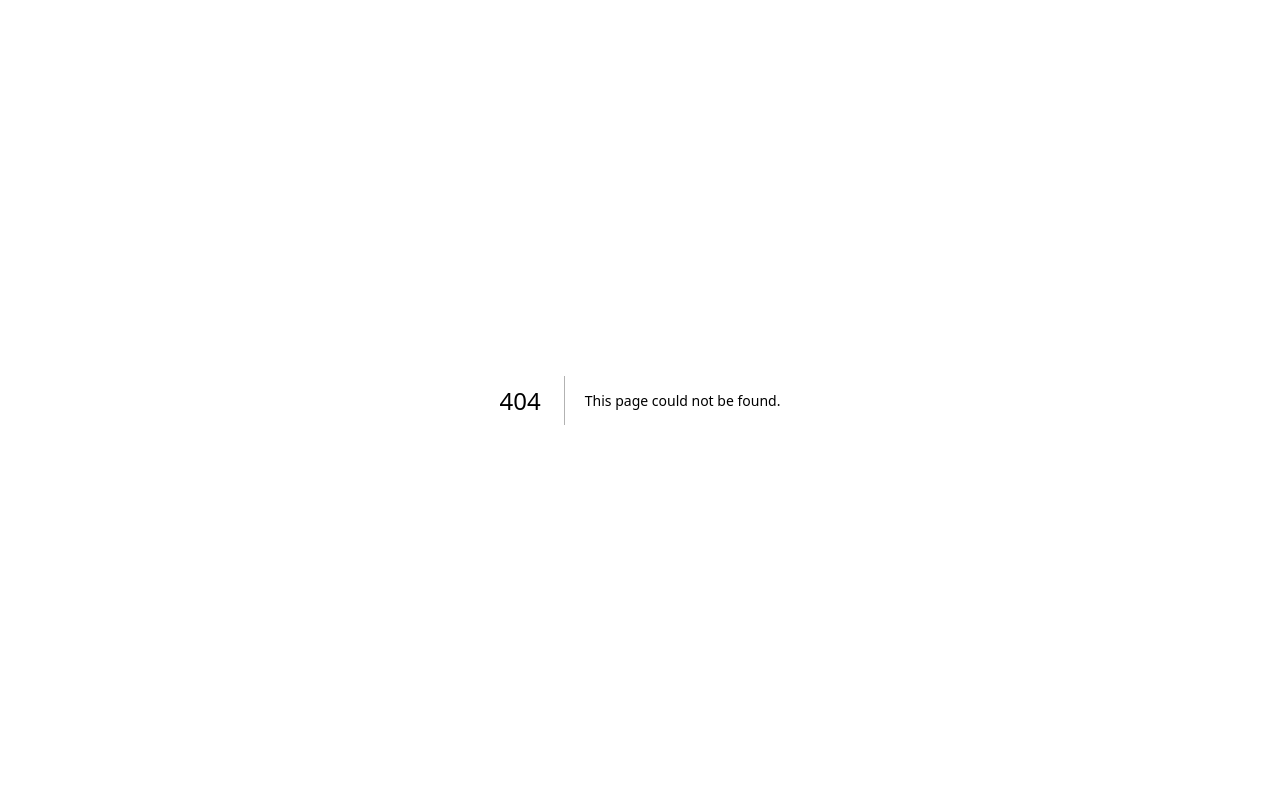
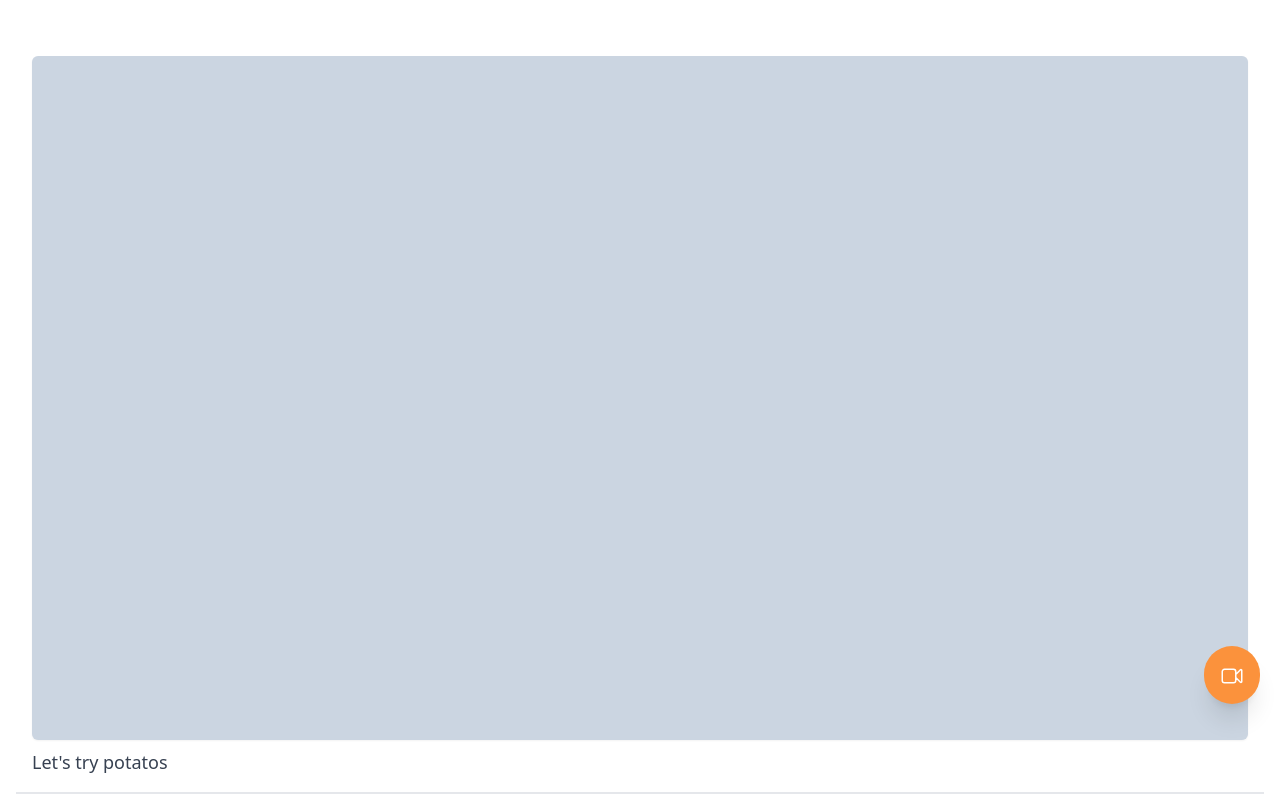
Before and after one commit to jin123457/carrot-market, a Next.js app: page /live in a window 1280 px wide. Before the commit this address had no page. Shown: the top 800 px of the page. Built offline with nearby package versions, Linux system fonts and the light colour scheme.

Commit message:
streams UI page created

```diff
--- /dev/null
+++ b/src/pages/live.tsx
@@ -0,0 +1,30 @@
+const Live = () => {
+    return (
+        <div className="py-10 px-4 space-y-4 divide-y-2">
+            {[1, 2, 3, 4, 5].map((_, i) => (
+                <div key={i} className="pt-4 px-4">
+                    <div className="w-full rounded-md shadow-sm bg-slate-300 aspect-video" />
+                    <h3 className="font-medium text-gray-700 text-lg mt-2">Let's try potatos</h3>
+                </div>
+            ))}
+            <button className="fixed hover:bg-orange-500 transition-colors cursor-pointer bottom-24 right-5 bg-orange-400 rounded-full p-4 shadow-xl text-white border-transparent">
+                <svg
+                    className="w-6 h-6"
+                    fill="none"
+                    stroke="currentColor"
+                    strokeWidth={1.5}
+                    viewBox="0 0 24 24"
+                    xmlns="http://www.w3.org/2000/svg"
+                    aria-hidden="true"
+                >
+                    <path
+                        strokeLinecap="round"
+                        d="M15.75 10.5l4.72-4.72a.75.75 0 011.28.53v11.38a.75.75 0 01-1.28.53l-4.72-4.72M4.5 18.75h9a2.25 2.25 0 002.25-2.25v-9a2.25 2.25 0 00-2.25-2.25h-9A2.25 2.25 0 002.25 7.5v9a2.25 2.25 0 002.25 2.25z"
+                    />
+                </svg>
+            </button>
+        </div>
+    );
+};
+
+export default Live;
```
